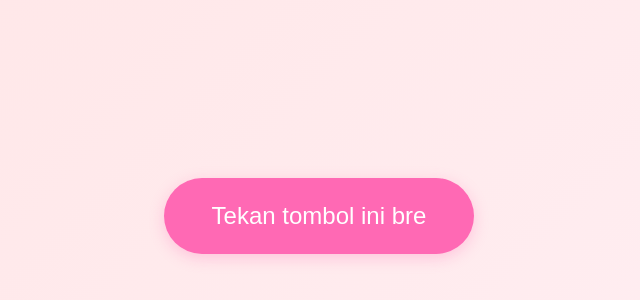
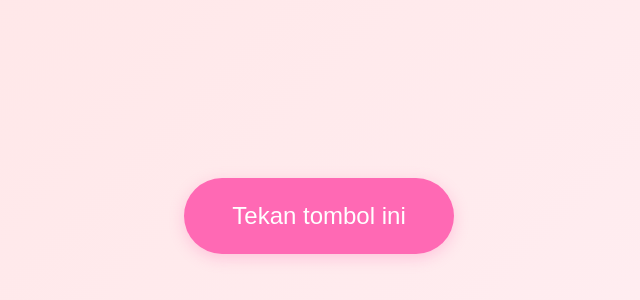
Before and after one commit to AruzanSensei/sample, a plain HTML site: page index.html in a window 1280 px wide. Shown: the part 184-484 px from the top of the page, without its empty margins (321-961 px from the left). Drawn offline with Linux system fonts and the light colour scheme.

Commit message:
Update index.html

```diff
--- a/index.html
+++ b/index.html
@@ -15,7 +15,7 @@
                 <p class="signature">~sample</p>
             </div>
         </div>
-        <button class="main-button">Tekan tombol ini bre</button>
+        <button class="main-button">Tekan tombol ini</button>
     </div>
     <script src="script.js"></script>
 </body>
```
